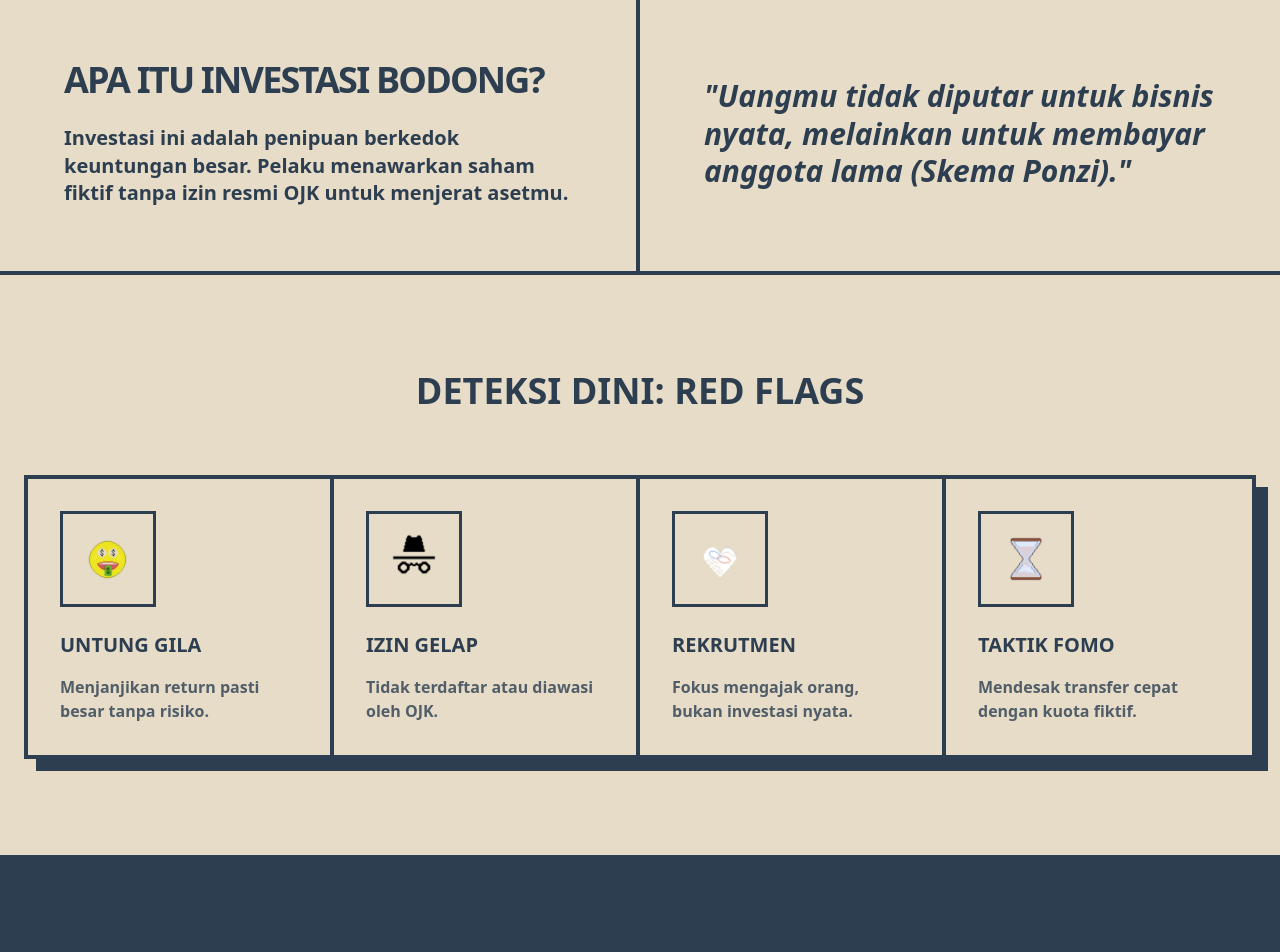
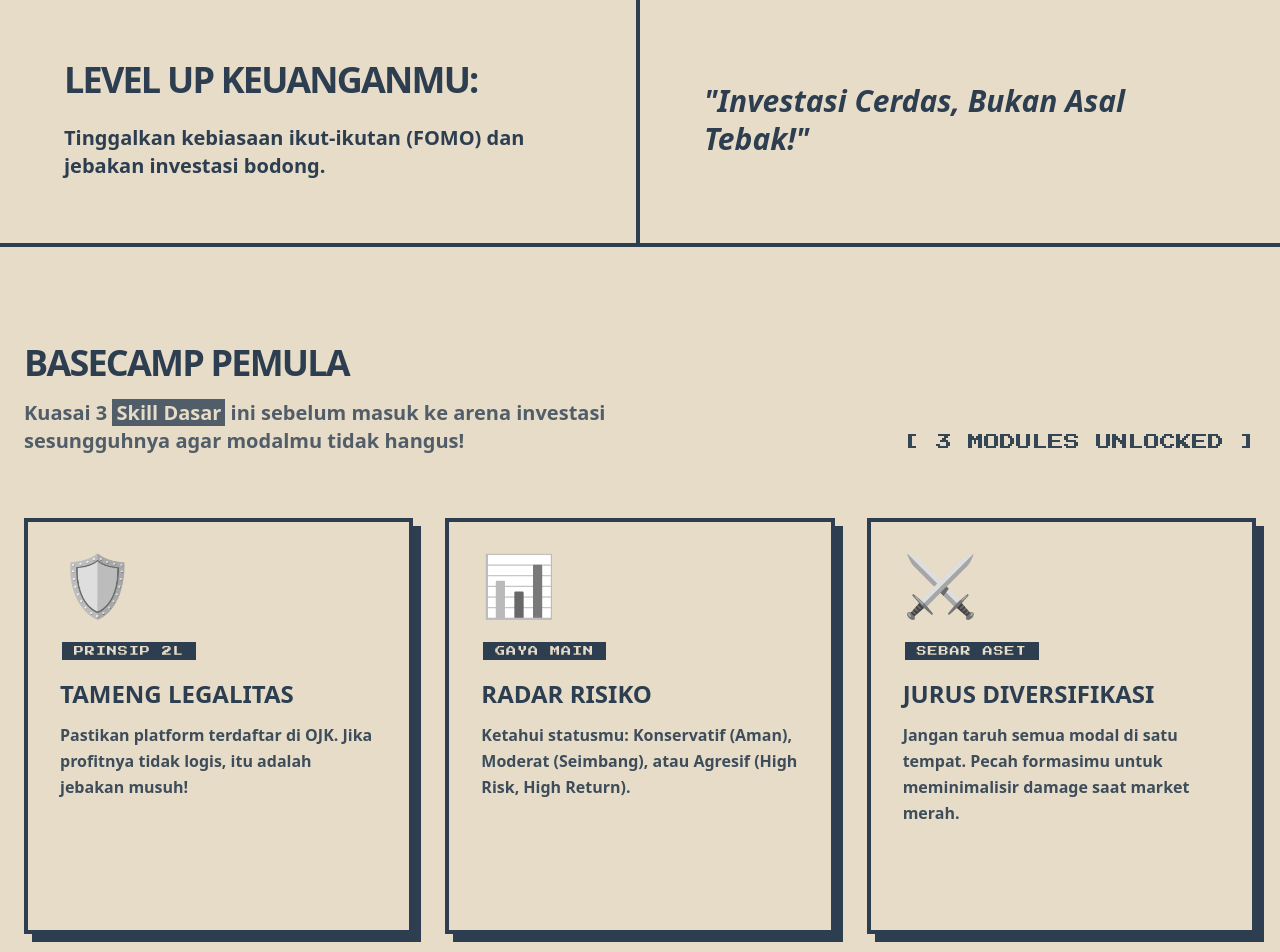
Before and after one commit to ALFADHANI284/FrontEnd, a Vue app: page / in a window 1280 px wide. Shown: the part 900-1852 px from the top of the page. Built offline with nearby package versions, Linux system fonts and the light colour scheme.

Commit message:
feat(update): content home.vue

```diff
--- a/src/pages/Home.vue
+++ b/src/pages/Home.vue
@@ -34,6 +34,27 @@ const flags = [
     desc: "Mendesak transfer cepat dengan kuota fiktif.",
   },
 ];
+
+const modules = [
+  {
+    icon: "🛡️", // Kamu bisa ganti dengan path gambar .webp milikmu nanti
+    title: "Tameng Legalitas",
+    badge: "PRINSIP 2L",
+    desc: "Pastikan platform terdaftar di OJK. Jika profitnya tidak logis, itu adalah jebakan musuh!",
+  },
+  {
+    icon: "📊",
+    title: "Radar Risiko",
+    badge: "GAYA MAIN",
+    desc: "Ketahui statusmu: Konservatif (Aman), Moderat (Seimbang), atau Agresif (High Risk, High Return).",
+  },
+  {
+    icon: "⚔️",
+    title: "Jurus Diversifikasi",
+    badge: "SEBAR ASET",
+    desc: "Jangan taruh semua modal di satu tempat. Pecah formasimu untuk meminimalisir damage saat market merah.",
+  },
+];
 </script>
 
 <template>
@@ -67,9 +88,7 @@ const flags = [
         data-aos-delay="400"
         class="text-xl md:text-2xl max-w-2xl font-bold leading-tight mb-12 text-accent opacity-90"
       >
-        Dunia finansial sedang diserang oleh ancaman
-        <span class="bg-accent text-primary">Investasi Bodong</span>. Pelajari
-        polanya, selamatkan asetmu, dan bersiaplah untuk simulasi.
+        Pelajari strategi investasi yang legal, baik dan benar. Mulai <u>petualangan game finansial</u> yang memberikan dampak bagi anda!
       </p>
 
       <div
@@ -81,7 +100,7 @@ const flags = [
           to="/game"
           class="bg-accent text-primary text-2xl font-black px-12 py-6 border-[4px] border-accent shadow-[10px_10px_0_0_rgba(0,0,0,0.2)] hover:shadow-none hover:translate-x-2 hover:translate-y-2 transition-all uppercase"
         >
-          Tekan Untuk Mulai!
+          Mulai Petualangan!
         </router-link>
         <div class="mt-8 text-4xl text-accent font-pixel animate-bounce">▼</div>
       </div>
@@ -95,11 +114,10 @@ const flags = [
           data-aos-delay="200"
         >
           <h2 class="font-black text-4xl mb-6 uppercase tracking-tighter">
-            Apa itu Investasi Bodong?
+            Level Up Keuanganmu:
           </h2>
           <p class="text-xl font-bold leading-snug">
-            Investasi ini adalah penipuan berkedok keuntungan besar. Pelaku
-            menawarkan saham fiktif tanpa izin resmi OJK untuk menjerat asetmu.
+            Tinggalkan kebiasaan ikut-ikutan (FOMO) dan jebakan investasi bodong.
           </p>
         </div>
         <div
@@ -107,8 +125,52 @@ const flags = [
           data-aos="fade-left"
           data-aos-delay="400"
         >
-          "Uangmu tidak diputar untuk bisnis nyata, melainkan untuk membayar
-          anggota lama (Skema Ponzi)."
+          "Investasi Cerdas, Bukan Asal Tebak!"
+        </div>
+      </div>
+    </section>
+
+    <section class="max-w-7xl mx-auto px-6 py-24 border-b-[4px] border-accent">
+      <div
+        class="flex flex-col md:flex-row justify-between items-start md:items-end mb-16"
+        data-aos="fade-up"
+      >
+        <div class="max-w-2xl">
+          <h2 class="font-black text-4xl uppercase tracking-tighter mb-4">
+            Basecamp Pemula
+          </h2>
+          <p class="text-xl font-bold opacity-80 leading-snug">
+            Kuasai 3 <span class="bg-accent text-primary px-1">Skill Dasar</span> ini sebelum masuk ke arena investasi sesungguhnya agar modalmu tidak hangus!
+          </p>
+        </div>
+        <div class="mt-6 md:mt-0 font-pixel text-accent text-sm md:text-base animate-pulse">
+          [ 3 MODULES UNLOCKED ]
+        </div>
+      </div>
+
+      <div class="grid grid-cols-1 md:grid-cols-3 gap-8">
+        <div
+          v-for="(mod, index) in modules"
+          :key="index"
+          data-aos="fade-up"
+          :data-aos-delay="200 + (index * 200)"
+          class="bg-primary p-8 border-[4px] border-accent shadow-[8px_8px_0_0_#2C3E50] hover:translate-x-2 hover:translate-y-2 hover:shadow-none transition-all cursor-pointer group flex flex-col h-full"
+        >
+          <div class="text-6xl mb-6 grayscale transition-all transform group-hover:scale-110 origin-left">
+            {{ mod.icon }}
+          </div>
+          <div class="mb-4">
+            <span class="font-pixel text-[10px] bg-accent text-primary px-3 py-1 uppercase tracking-widest border-[2px] border-primary">
+              {{ mod.badge }}
+            </span>
+          </div>
+          <h3 class="font-black text-2xl uppercase mb-3">{{ mod.title }}</h3>
+          <p class="font-bold opacity-90 leading-relaxed flex-grow">{{ mod.desc }}</p>
+
+          <div class="mt-8 border-t-[4px] border-dashed border-accent pt-4 opacity-0 group-hover:opacity-100 transition-opacity font-black uppercase text-sm flex justify-between items-center">
+            <span>Pelajari Skill</span>
+            <span class="font-pixel">-></span>
+          </div>
         </div>
       </div>
     </section>
```
